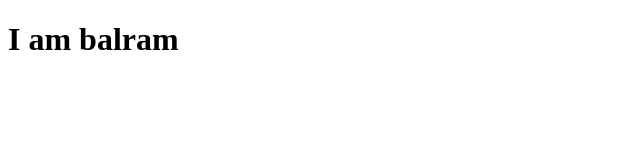
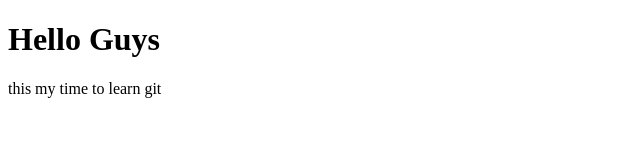
Before and after one commit to Magesh2004/Mastering, a plain HTML site: page index.html in a window 1280 px wide. Shown: the whole page, without its empty margins (0-640 px from the left). Drawn offline with Linux system fonts and the light colour scheme.

Commit message:
Add : Adding some features

```diff
--- a/index.html
+++ b/index.html
@@ -5,9 +5,10 @@
     <meta name="viewport"
           content="width=device-width, user-scalable=no, initial-scale=1.0, maximum-scale=1.0, minimum-scale=1.0">
     <meta http-equiv="X-UA-Compatible" content="ie=edge">
-    <title></title>
+    <title>Magesh</title>
 </head>
 <body>
-    <h1 class="head">I am balram</h1>
+    <h1 class="head">Hello Guys</h1>
+    <p>this my time to learn git</p>
 </body>
 </html>
```
